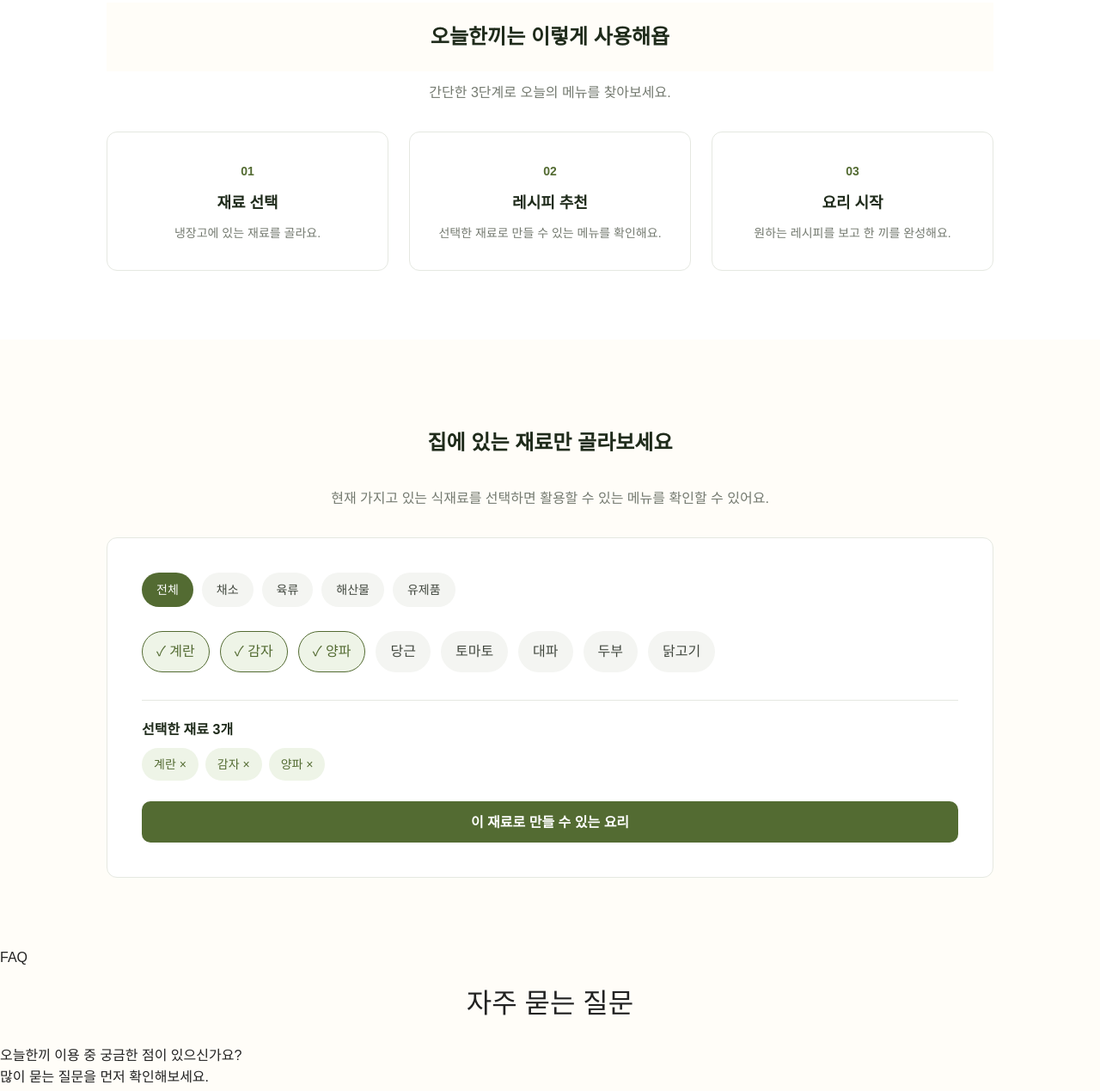
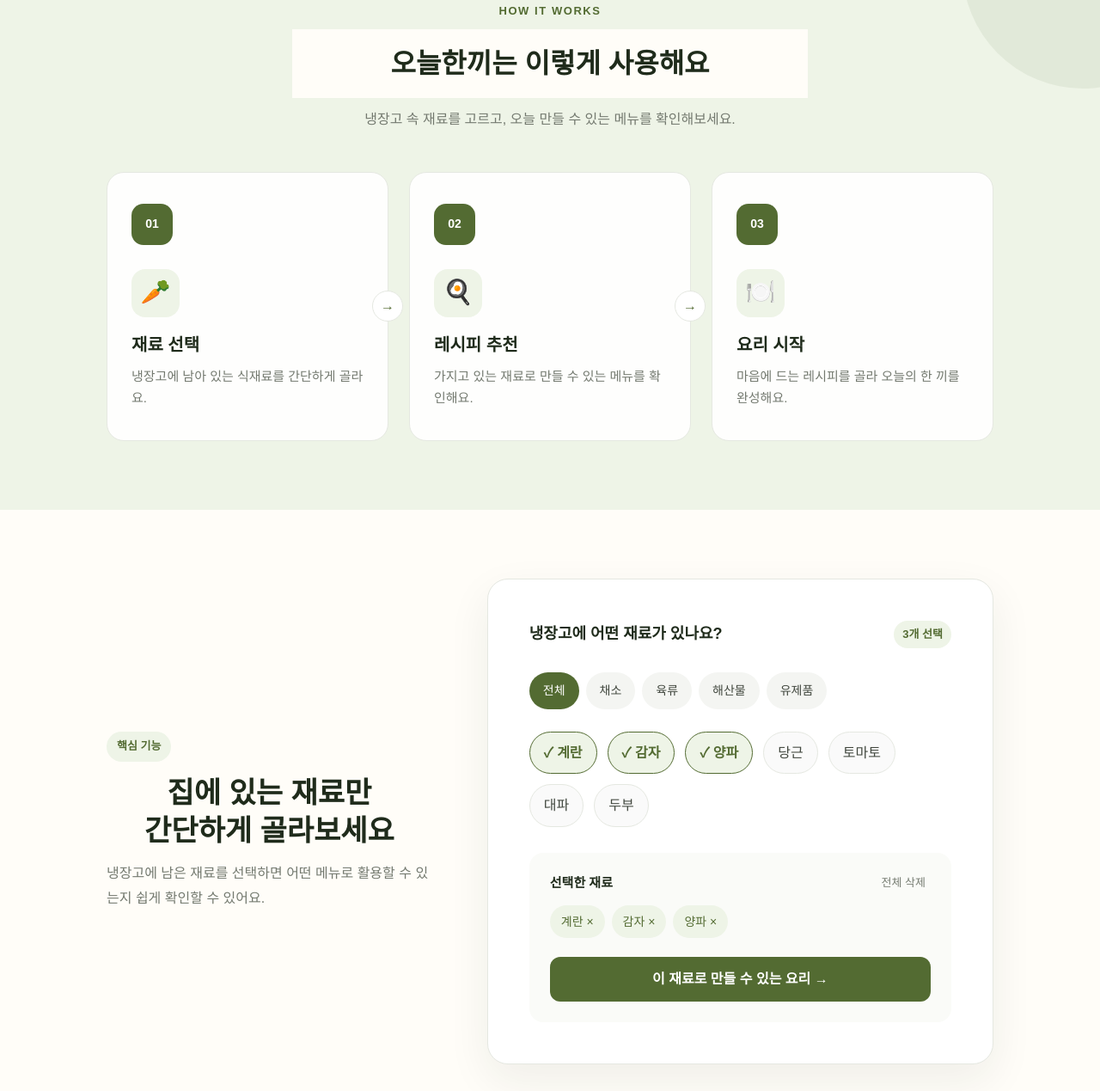
Before and after one commit to todays-meal/todayMeal, a plain HTML site: page index.html in a window 1280 px wide. Shown: the part 1675-2944 px from the top of the page at 86% size. Drawn offline with nearby package versions, Linux system fonts and the light colour scheme.

Commit message:
feat: 서비스 이용 방법 및 핵심 기능 섹션 구현

```diff
--- a/css/common.css
+++ b/css/common.css
@@ -75,3 +75,14 @@
   font-size: var(--font-body);
   line-height: 1.6;
 }
+
+.section-eyebrow {
+  margin: 0 0 10px;
+
+  color: var(--color-primary);
+
+  font-size: 13px;
+  font-weight: 700;
+
+  letter-spacing: 0.12em;
+}
--- a/css/feature.css
+++ b/css/feature.css
@@ -1,45 +1,119 @@
-/* feature.css */
-
 .feature {
-  --feature-box-padding: 40px;
-  --feature-item-gap: 12px;
-  --feature-category-gap: 10px;
-  --feature-tag-padding: 10px 16px;
+  --feature-box-padding: 48px;
 
   background: var(--color-background);
 }
 
-.feature-box {
+.feature-layout {
+  display: grid;
+  grid-template-columns: 0.9fr 1.4fr;
+  gap: 64px;
+
+  align-items: center;
+}
+
+.feature-content {
+  max-width: 420px;
+}
+
+.feature-label {
+  display: inline-flex;
+
+  padding: 7px 12px;
+  margin-bottom: 18px;
+
+  color: var(--color-primary);
+
+  font-size: 13px;
+  font-weight: 700;
+
+  background: var(--color-primary-light);
+  border-radius: var(--radius-pill);
+}
+
+.feature-content h2 {
+  margin: 0 0 18px;
+
+  color: var(--color-title);
+
+  font-size: 34px;
+  font-weight: 700;
+
+  line-height: 1.3;
+}
+
+.feature-content p {
+  margin: 0;
+
+  color: var(--color-muted);
+
+  font-size: 16px;
+  line-height: 1.8;
+}
+
+.feature-preview {
   padding: var(--feature-box-padding);
 
-  background: var(--color-surface);
+  background: #fff;
+
   border: 1px solid var(--color-border);
-  border-radius: var(--radius-card);
+  border-radius: 24px;
+
+  box-shadow: 0 18px 50px rgba(31, 43, 27, 0.07);
+}
+
+.feature-preview-header {
+  display: flex;
+  align-items: center;
+  justify-content: space-between;
+
+  margin-bottom: 28px;
+}
+
+.feature-preview-title {
+  margin: 0;
+
+  color: var(--color-title);
+
+  font-size: 18px;
+  font-weight: 700;
+}
+
+.feature-preview-count {
+  padding: 6px 10px;
+
+  color: var(--color-primary);
+
+  font-size: 13px;
+  font-weight: 600;
+
+  background: var(--color-primary-light);
+  border-radius: var(--radius-pill);
 }
 
 .feature-category {
   display: flex;
   flex-wrap: wrap;
-  gap: var(--feature-category-gap);
+  gap: 8px;
 
-  margin-bottom: 28px;
+  margin-bottom: 26px;
 }
 
 .ingredient-category {
-  padding: 8px 16px;
+  padding: 9px 15px;
 
   color: var(--color-text);
-  font-size: var(--font-small);
 
-  background: #F4F5F2;
+  font-size: 14px;
+
+  background: #f4f5f2;
+
   border: 1px solid transparent;
   border-radius: var(--radius-pill);
-
-  cursor: pointer;
 }
 
 .ingredient-category.active {
-  color: #FFFFFF;
+  color: #fff;
 
   background: var(--color-primary);
 }
@@ -47,43 +121,67 @@
 .ingredient-list {
   display: flex;
   flex-wrap: wrap;
-  gap: var(--feature-item-gap);
+  gap: 12px;
 
   padding: 0;
-  margin: 0 0 32px;
+  margin: 0 0 30px;
 
   list-style: none;
 }
 
 .ingredient {
-  padding: var(--feature-tag-padding);
+  padding: 11px 16px;
 
   color: var(--color-text);
 
-  background: #F4F5F2;
-  border: 1px solid transparent;
+  background: #fafafa;
+
+  border: 1px solid var(--color-border);
   border-radius: var(--radius-pill);
 }
 
 .ingredient.selected {
   color: var(--color-primary);
 
+  font-weight: 600;
+
   background: var(--color-primary-light);
+
   border-color: var(--color-primary);
 }
 
 .selected-area {
-  padding-top: 24px;
+  padding: 24px;
 
-  border-top: 1px solid var(--color-border);
+  background: #fafbf8;
+
+  border-radius: 16px;
+}
+
+.selected-head {
+  display: flex;
+  justify-content: space-between;
+  align-items: center;
+
+  margin-bottom: 14px;
 }
 
 .selected-title {
-  margin: 0 0 12px;
+  margin: 0;
 
   color: var(--color-title);
-  font-size: var(--font-body);
-  font-weight: 600;
+
+  font-size: 15px;
+  font-weight: 700;
+}
+
+.selected-reset {
+  color: var(--color-muted);
+
+  font-size: 13px;
+
+  background: none;
+  border: 0;
 }
 
 .selected-list {
@@ -92,16 +190,17 @@
   gap: 8px;
 
   padding: 0;
-  margin: 0 0 24px;
+  margin: 0 0 22px;
 
   list-style: none;
 }
 
 .selected-list li {
-  padding: 8px 14px;
+  padding: 8px 13px;
 
   color: var(--color-primary);
-  font-size: var(--font-small);
+
+  font-size: 14px;
 
   background: var(--color-primary-light);
   border-radius: var(--radius-pill);
@@ -109,25 +208,39 @@
 
 .feature-button {
   width: 100%;
-  height: 48px;
+  height: 52px;
 
-  color: #FFFFFF;
-  font-size: var(--font-body);
+  color: #fff;
+
+  font-size: 16px;
   font-weight: 600;
 
   background: var(--color-primary);
+
   border: 0;
-  border-radius: var(--radius-button);
+  border-radius: 12px;
 
-  cursor: pointer;
+  transition:
+    background 0.2s ease,
+    transform 0.2s ease;
 }
 
 .feature-button:hover {
   background: var(--color-primary-hover);
+  transform: translateY(-2px);
 }
 
 @media (max-width: 768px) {
-  .feature {
+  .feature-layout {
+    grid-template-columns: 1fr;
+    gap: 36px;
+  }
+
+  .feature-preview {
     --feature-box-padding: 24px;
   }
+
+  .feature-content h2 {
+    font-size: 28px;
+  }
 }
--- a/css/how.css
+++ b/css/how.css
@@ -1,12 +1,42 @@
 .how {
-  --how-card-padding: 32px 24px;
+  --how-card-padding: 36px 28px;
   --how-card-gap: 24px;
-  --how-number-size: 14px;
 
-  background: var(--color-surface);
+  position: relative;
+  overflow: hidden;
+
+  background: var(--color-primary-light);
+}
+
+.how::before {
+  content: "";
+  position: absolute;
+  top: -100px;
+  right: -120px;
+
+  width: 280px;
+  height: 280px;
+
+  background: rgba(83, 107, 50, 0.08);
+  border-radius: 50%;
+}
+
+.how .section-header {
+  position: relative;
+  z-index: 1;
+
+  max-width: 600px;
+  margin: 0 auto 48px;
+}
+
+.how .section-title {
+  font-size: 32px;
 }
 
 .how-list {
+  position: relative;
+  z-index: 1;
+
   display: flex;
   gap: var(--how-card-gap);
 
@@ -21,43 +51,117 @@
 }
 
 .how-card {
+  position: relative;
+
   height: 100%;
+  min-height: 260px;
   padding: var(--how-card-padding);
 
-  text-align: center;
+  text-align: left;
 
-  background: var(--color-surface);
+  background: rgba(255, 255, 255, 0.92);
+
   border: 1px solid var(--color-border);
-  border-radius: var(--radius-card);
+  border-radius: 20px;
+
+  transition:
+    transform 0.25s ease,
+    box-shadow 0.25s ease,
+    border-color 0.25s ease;
+}
+
+.how-card:hover {
+  transform: translateY(-6px);
+
+  border-color: rgba(83, 107, 50, 0.35);
+
+  box-shadow: 0 16px 40px rgba(31, 43, 27, 0.08);
 }
 
 .how-number {
-  display: inline-block;
-  margin-bottom: 16px;
+  display: flex;
+  align-items: center;
+  justify-content: center;
+
+  width: 48px;
+  height: 48px;
+
+  margin-bottom: 28px;
+
+  color: #fff;
+
+  font-size: 14px;
+  font-weight: 700;
+
+  background: var(--color-primary);
+  border-radius: 14px;
+}
+
+.how-icon {
+  display: flex;
+  align-items: center;
+  justify-content: center;
+
+  width: 56px;
+  height: 56px;
+
+  margin-bottom: 20px;
 
   color: var(--color-primary);
-  font-size: var(--how-number-size);
-  font-weight: 700;
+
+  font-size: 28px;
+
+  background: var(--color-primary-light);
+  border-radius: 16px;
 }
 
 .how-title {
   margin: 0 0 12px;
 
   color: var(--color-title);
-  font-size: var(--font-card-title);
-  font-weight: 600;
+
+  font-size: 20px;
+  font-weight: 700;
 }
 
 .how-description {
   margin: 0;
 
   color: var(--color-muted);
-  font-size: var(--font-small);
-  line-height: 1.6;
+
+  font-size: 15px;
+  line-height: 1.7;
+}
+
+.how-arrow {
+  position: absolute;
+  top: 50%;
+  right: -18px;
+
+  z-index: 2;
+
+  display: flex;
+  align-items: center;
+  justify-content: center;
+
+  width: 36px;
+  height: 36px;
+
+  color: var(--color-primary);
+
+  background: #fff;
+  border: 1px solid var(--color-border);
+  border-radius: 50%;
+
+  transform: translateY(-50%);
 }
 
 @media (max-width: 768px) {
   .how-list {
     flex-direction: column;
   }
+
+  .how-arrow {
+    display: none;
+  }
 }
--- a/index.html
+++ b/index.html
@@ -139,10 +139,12 @@
         <section class="how section" id="how">
           <div class="page-container">
             <header class="section-header text-center">
-              <h2 class="section-title">오늘한끼는 이렇게 사용해욥</h2>
+              <p class="section-eyebrow">HOW IT WORKS</p>
+
+              <h2 class="section-title">오늘한끼는 이렇게 사용해요</h2>
 
               <p class="section-description">
-                간단한 3단계로 오늘의 메뉴를 찾아보세요.
+                냉장고 속 재료를 고르고, 오늘 만들 수 있는 메뉴를 확인해보세요.
               </p>
             </header>
 
@@ -150,27 +152,45 @@
               <li class="how-item">
                 <article class="how-card">
                   <span class="how-number">01</span>
+
+                  <div class="how-icon">🥕</div>
+
                   <h3 class="how-title">재료 선택</h3>
-                  <p class="how-description">냉장고에 있는 재료를 골라요.</p>
+
+                  <p class="how-description">
+                    냉장고에 남아 있는 식재료를 간단하게 골라요.
+                  </p>
+
+                  <span class="how-arrow">→</span>
                 </article>
               </li>
 
               <li class="how-item">
                 <article class="how-card">
                   <span class="how-number">02</span>
+
+                  <div class="how-icon">🍳</div>
+
                   <h3 class="how-title">레시피 추천</h3>
+
                   <p class="how-description">
-                    선택한 재료로 만들 수 있는 메뉴를 확인해요.
+                    가지고 있는 재료로 만들 수 있는 메뉴를 확인해요.
                   </p>
+
+                  <span class="how-arrow">→</span>
                 </article>
               </li>
 
               <li class="how-item">
                 <article class="how-card">
                   <span class="how-number">03</span>
+
+                  <div class="how-icon">🍽️</div>
+
                   <h3 class="how-title">요리 시작</h3>
+
                   <p class="how-description">
-                    원하는 레시피를 보고 한 끼를 완성해요.
+                    마음에 드는 레시피를 골라 오늘의 한 끼를 완성해요.
                   </p>
                 </article>
               </li>
@@ -183,65 +203,72 @@
       <section class="feature">
         <section class="feature section" id="feature">
           <div class="page-container">
-            <header class="section-header text-center">
-              <h2 class="section-title">집에 있는 재료만 골라보세요</h2>
+            <div class="feature-layout">
+              <div class="feature-content">
+                <span class="feature-label"> 핵심 기능 </span>
 
-              <p class="section-description">
-                현재 가지고 있는 식재료를 선택하면 활용할 수 있는 메뉴를 확인할
-                수 있어요.
+                <h2>
+                  집에 있는 재료만<br />
+                  간단하게 골라보세요
+                </h2>
+
+                <p>
+                  냉장고에 남은 재료를 선택하면 어떤 메뉴로 활용할 수 있는지
+                  쉽게 확인할 수 있어요.
                 </p>
+              </div>
+
+              <article class="feature-preview">
+                <header class="feature-preview-header">
+                  <h3 class="feature-preview-title">
+                    냉장고에 어떤 재료가 있나요?
+                  </h3>
+
+                  <span class="feature-preview-count"> 3개 선택 </span>
                 </header>
 
-            <div class="feature-box">
-              <div class="feature-category" aria-label="재료 카테고리">
-                <button type="button" class="ingredient-category active">
-                  전체
-                </button>
-
-                <button type="button" class="ingredient-category">채소</button>
-
-                <button type="button" class="ingredient-category">육류</button>
-
-                <button type="button" class="ingredient-category">
-                  해산물
-                </button>
-
-                <button type="button" class="ingredient-category">
-                  유제품
-                </button>
+                <div class="feature-category">
+                  <button class="ingredient-category active">전체</button>
+                  <button class="ingredient-category">채소</button>
+                  <button class="ingredient-category">육류</button>
+                  <button class="ingredient-category">해산물</button>
+                  <button class="ingredient-category">유제품</button>
                 </div>
-
-              <section aria-labelledby="ingredient-title">
-                <h3 id="ingredient-title" class="visually-hidden">재료 목록</h3>
 
                 <ul class="ingredient-list">
                   <li class="ingredient selected">✓ 계란</li>
+
                   <li class="ingredient selected">✓ 감자</li>
+
                   <li class="ingredient selected">✓ 양파</li>
 
                   <li class="ingredient">당근</li>
+
                   <li class="ingredient">토마토</li>
+
                   <li class="ingredient">대파</li>
+
                   <li class="ingredient">두부</li>
-                  <li class="ingredient">닭고기</li>
                 </ul>
-              </section>
 
-              <section class="selected-area" aria-labelledby="selected-title">
-                <h3 class="selected-title" id="selected-title">
-                  선택한 재료 3개
-                </h3>
+                <section class="selected-area">
+                  <div class="selected-head">
+                    <h4 class="selected-title">선택한 재료</h4>
+
+                    <button class="selected-reset">전체 삭제</button>
+                  </div>
 
                   <ul class="selected-list">
                     <li>계란 ×</li>
                     <li>감자 ×</li>
                     <li>양파 ×</li>
                   </ul>
+
+                  <button class="feature-button">
+                    이 재료로 만들 수 있는 요리 →
+                  </button>
                 </section>
-
-              <button type="button" class="feature-button">
-                이 재료로 만들 수 있는 요리
-              </button>
+              </article>
             </div>
           </div>
         </section>
```
Lines whose indentation alone changed are shown as unchanged.
